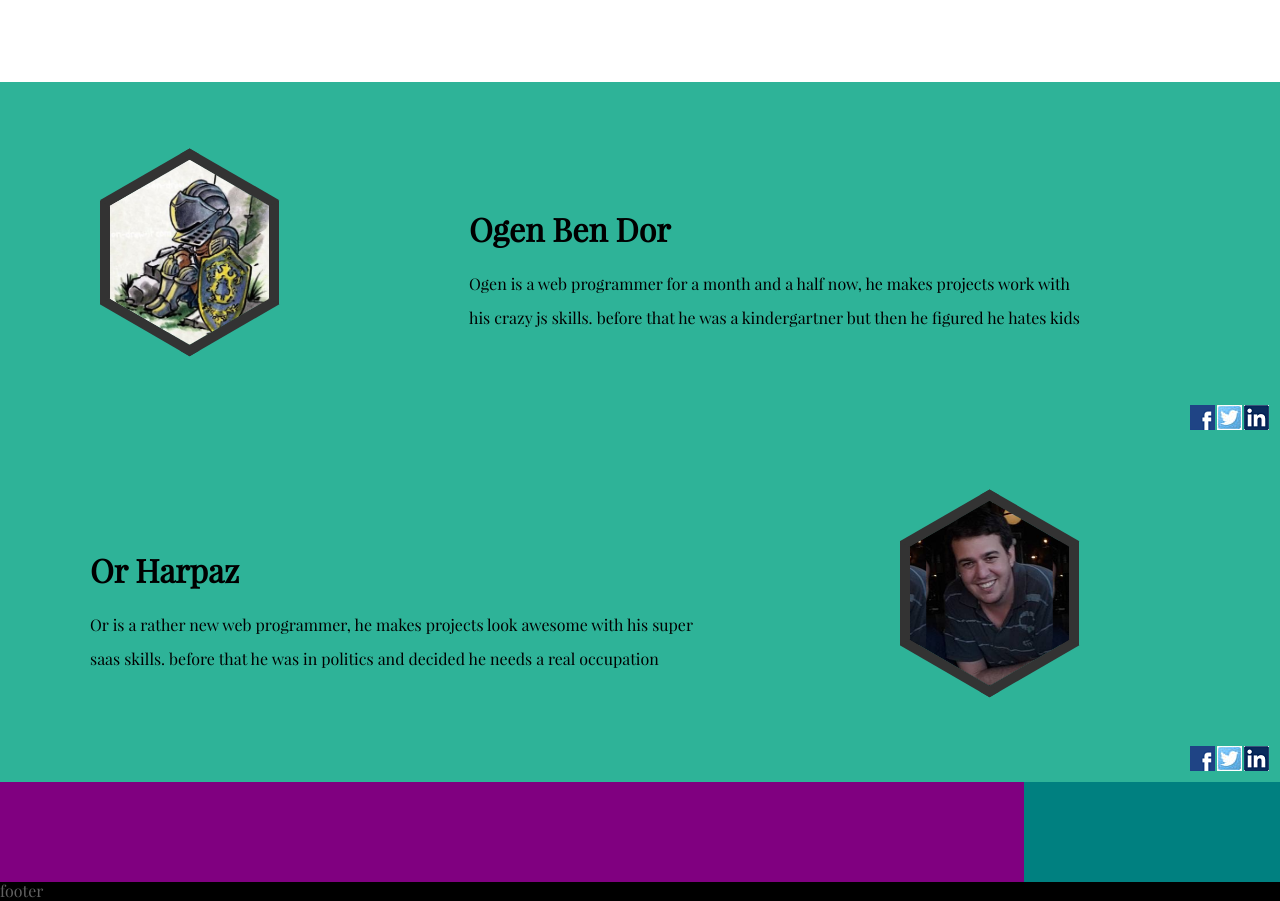
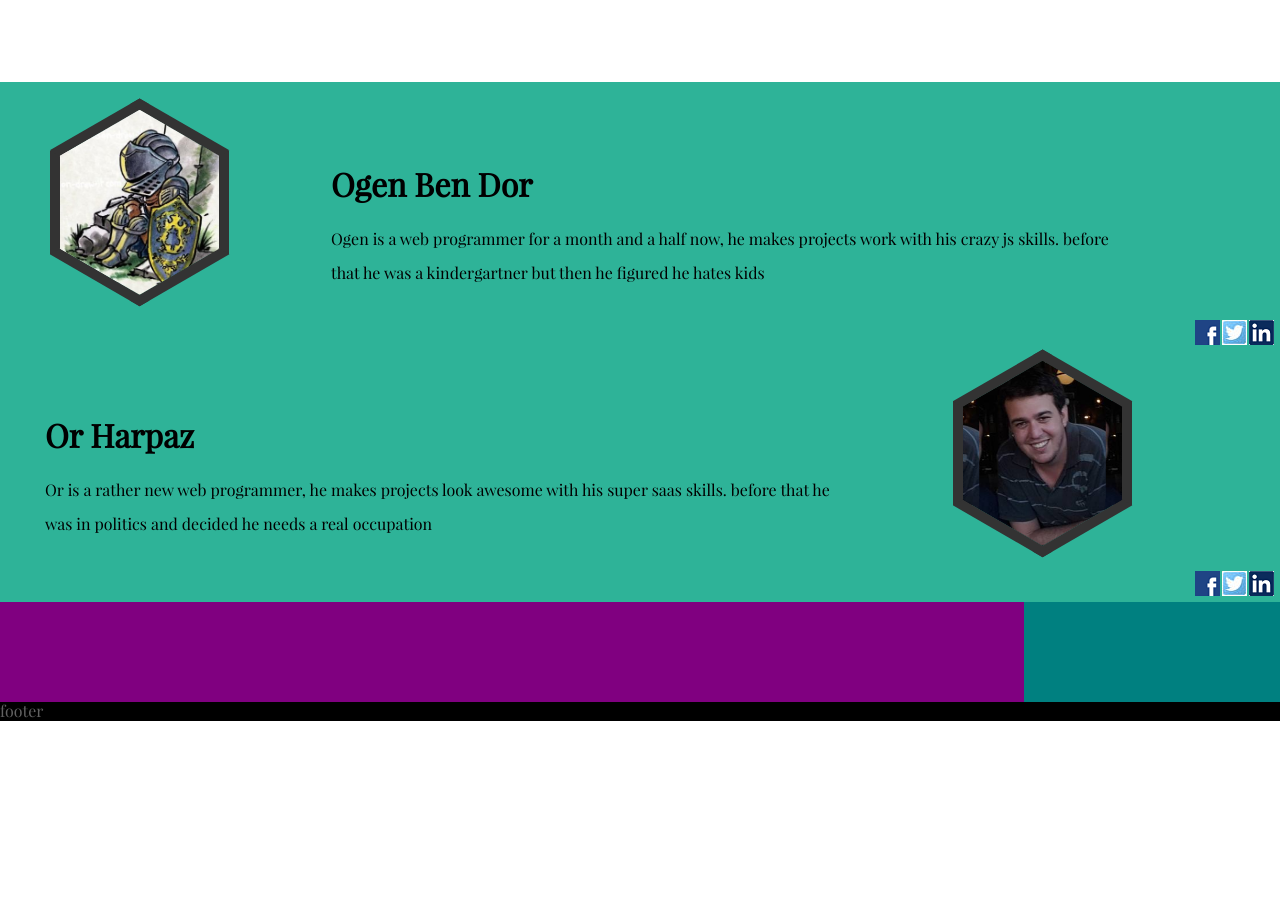
Before and after one commit to Ogenbd/Meme-Generator, a website: page index.html in a window 1280 px wide. Shown: the part 685-1586 px from the top of the page. After the commit the page ends 1406 px from the top, so only its background shows below. Drawn offline with nearby package versions, Linux system fonts and the light colour scheme; files that its build step writes are made by us from their sources.

Commit message:
made the about section smaller

```diff
--- a/scss/_about.scss
+++ b/scss/_about.scss
@@ -81,12 +81,12 @@
 
 .ogen {
     background-image: url("../assets/img/ogen.jpg");
-    margin: 100px;
+    margin: 50px;
 }
 
 .or {
     background-image: url("../assets/img/or.png");
-    margin:100px;
+    margin:50px;
     order:2
 
 }
@@ -95,14 +95,14 @@
 .p1 {
   color:black;
   line-height: 0.9cm;
-  padding: 90px;
+  padding: 45px;
   width: 70%;
   flex-shrink: 1;
 }
 .tumbrow {
      display: flex;
     align-items: flex-end;
-    padding:10px;
+    padding: 5px;
     order:3;
 }
 .tumb {
@@ -139,6 +139,7 @@ article {
 }
 
 
+
 .p1 {
   width: 100%;
   color:black;
```
